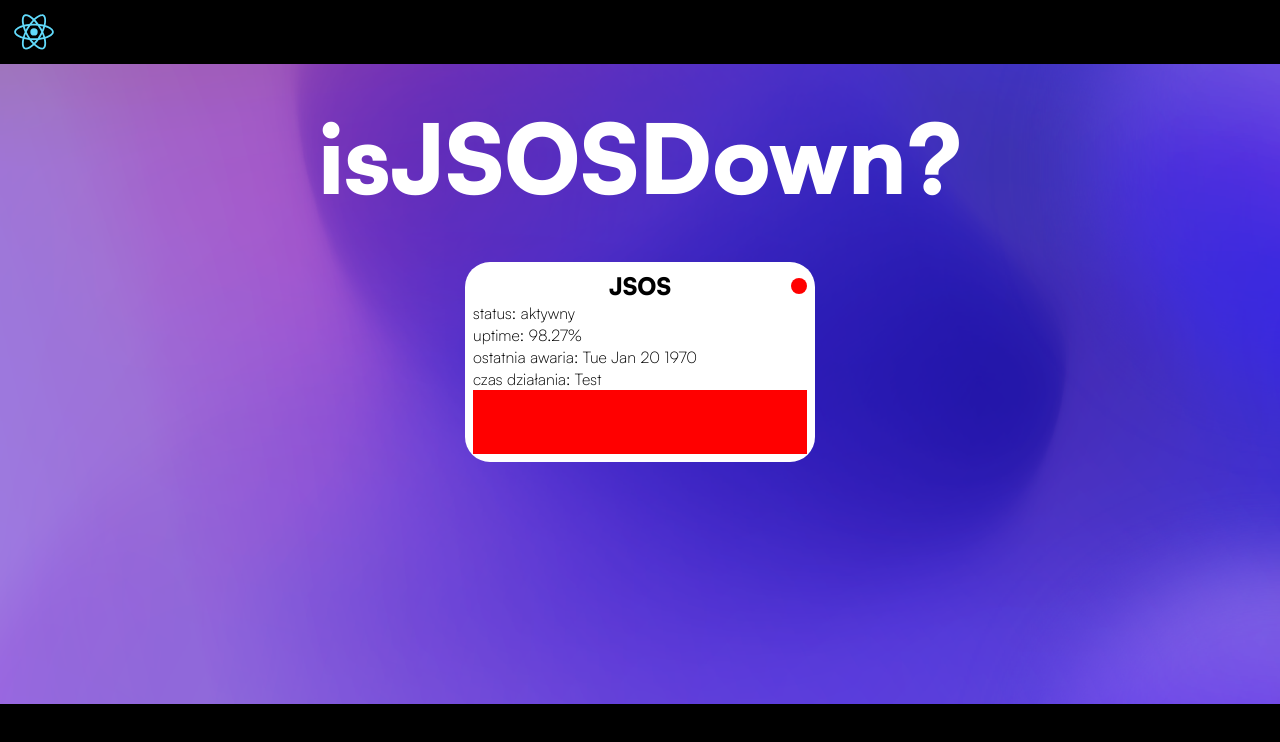
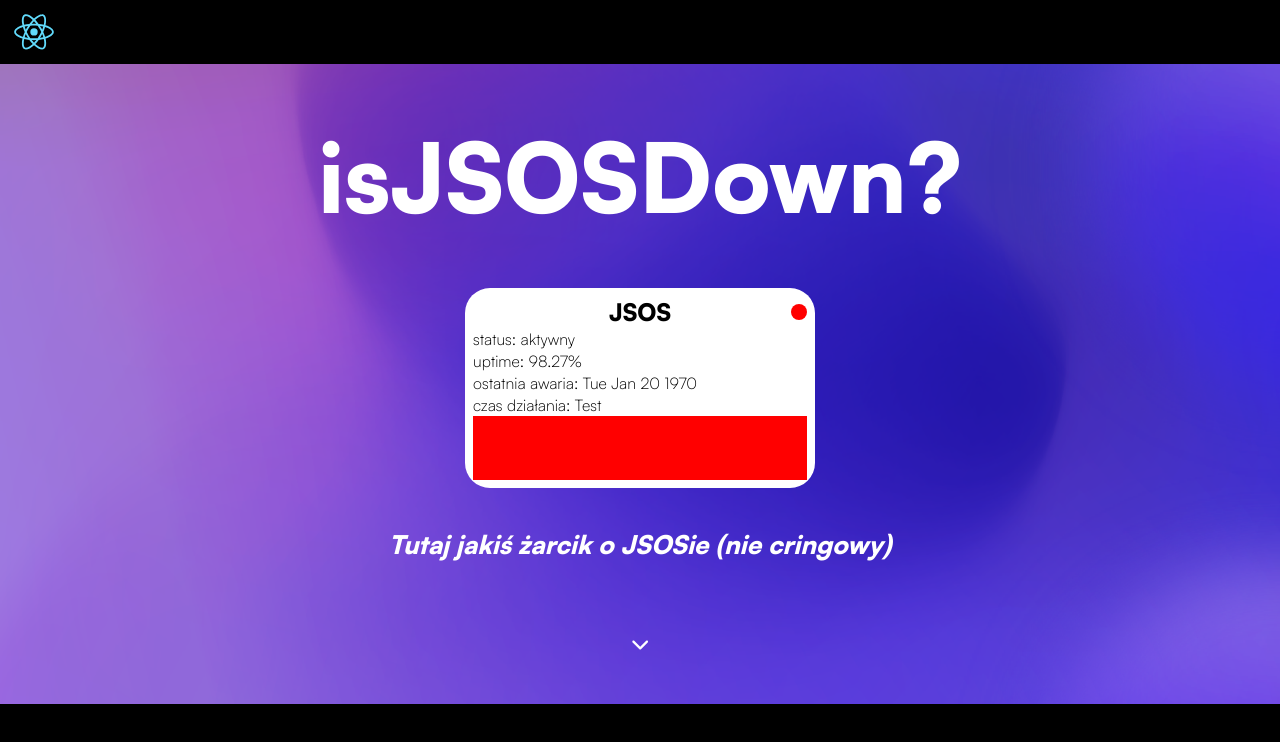
Before and after one commit to Kisiekx/isjsosdown-frontend-Alpha, a React (Create React App) app: page / in a window 1280 px wide. Shown: the top 742 px of the page. Built offline with nearby package versions, Linux system fonts and the light colour scheme.

Commit message:
add quote placeholder add arrow icon

```diff
--- a/package.json
+++ b/package.json
@@ -15,6 +15,7 @@
     "prop-types": "^15.8.1",
     "react": "^18.2.0",
     "react-dom": "^18.2.0",
+    "react-icons": "^4.7.1",
     "react-scripts": "5.0.1",
     "styled-components": "^5.3.6",
     "typescript": "^4.9.5",
--- a/src/components/ServiceTiles/Tiles.style.ts
+++ b/src/components/ServiceTiles/Tiles.style.ts
@@ -2,7 +2,6 @@ import styled from "styled-components";
 
 export const TileContainer = styled.div`
   padding: 1vh;
-  margin-top: 5vh;
   background-color: white;
   height: 25vh;
   min-width: 25vh;
@@ -28,7 +27,6 @@ export const TileName = styled.p`
 
 `
 
-
 export const StatusDot = styled.div<{ invisible?: boolean, color?: string}>`
   background-color: ${props => props.color};
   height: 2vh;
--- a/src/pages/Home/components/Baner/Baner.style.ts
+++ b/src/pages/Home/components/Baner/Baner.style.ts
@@ -8,14 +8,36 @@ export const BanerContainer = styled.div`
   background-size: 100% 100%;
   display: flex;
   flex-direction: column;
-  justify-content: flex-start;
+  justify-content: space-evenly;
   align-items: center;
-  padding: 1vh;
+  padding: 5vh 0 0 0;
 `
 
 export const Title = styled.h1`
-  margin-top: 2.5vh;
+  margin-top: -5vh;
   font-size: 12vh;
   color: white;
   font-weight: 900;
 `
+
+export const QuoteContainer = styled.div`
+  margin: -2vh 0 2vh 0;
+  font-style: italic;
+  padding: 1vh 1vw;
+  height: auto;
+  width: 60vw;
+  text-align: center;
+
+`
+
+export const Quote = styled(Title)`
+  margin: auto;
+  font-size: 2vw;
+`
+
+//Arrow icon in-line style object
+export const arrowIconStyle = {
+    color: "white",
+    height: "3vh",
+    width: "3vw",
+}
--- a/src/pages/Home/components/Baner/Baner.tsx
+++ b/src/pages/Home/components/Baner/Baner.tsx
@@ -1,7 +1,10 @@
-import {BanerContainer, Title} from './Baner.style'
+import {BanerContainer, Title, arrowIconStyle, QuoteContainer, Quote} from './Baner.style'
 import {serviceData} from "../../../../interfaces/serviceData"
-import { JsosTile } from "../../../../components/ServiceTiles/JsosTile";
+import {JsosTile} from "../../../../components/ServiceTiles/JsosTile";
 import {Loader1} from "../../../../components/Loaders/Loader1";
+
+import {IoIosArrowDown} from 'react-icons/io'
+
 
 interface BanerProps {
     jsosData: serviceData
@@ -15,7 +18,11 @@ export const Baner = (props: BanerProps) => {
 
                 {props.jsosData ? <JsosTile jsosData={props.jsosData}></JsosTile> : <Loader1/>}
 
+                <QuoteContainer>
+                    <Quote>Tutaj jakiś żarcik o JSOSie (nie cringowy)</Quote>
+                </QuoteContainer>
 
+                <IoIosArrowDown style={arrowIconStyle}/>
 
             </BanerContainer>
         </>
```
Also changed, not shown: 1 other file (tests, documents, lock files or other folders).
